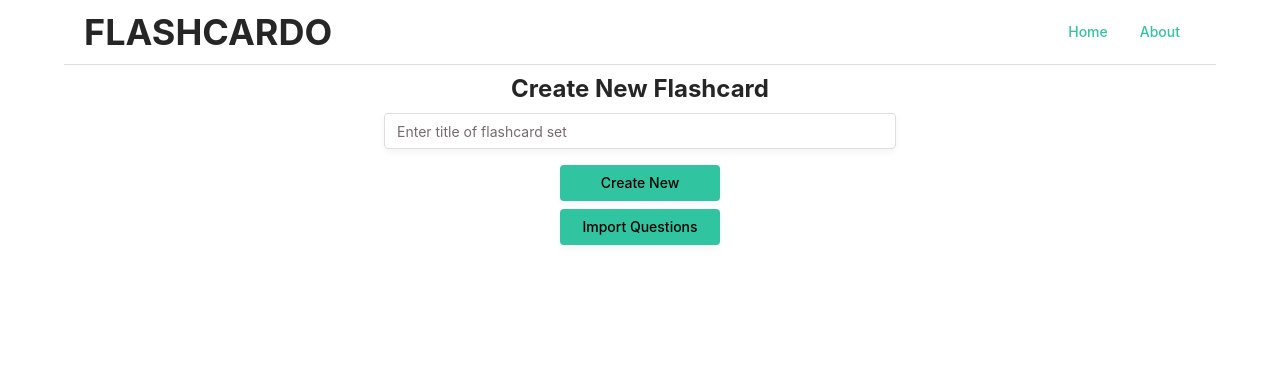
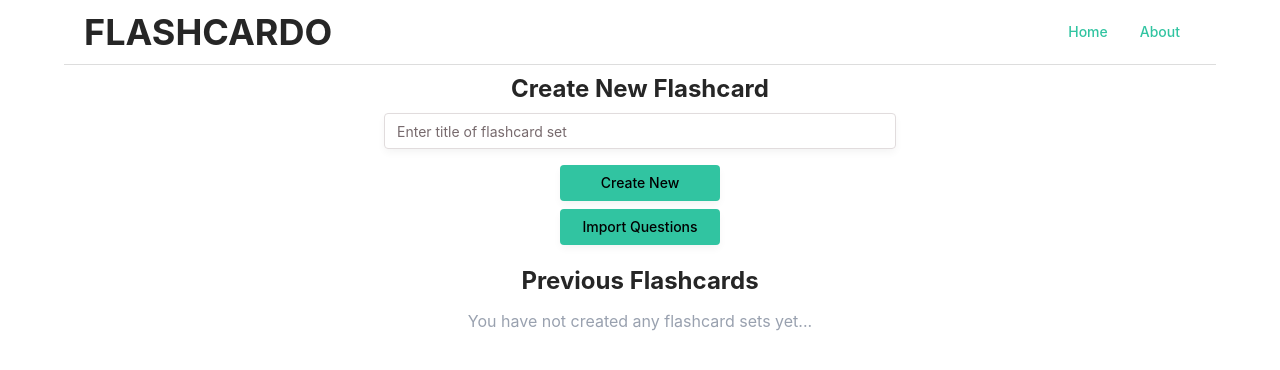
Before and after one commit to pokemau/flashcardo, a Next.js app: page / in a window 1280 px wide. Shown: the top 370 px of the page. Built offline with nearby package versions, Linux system fonts and the light colour scheme.

Commit message:
Show previous flashcard sets made

```diff
--- /dev/null
+++ b/src/app/flashcard/page.tsx
@@ -0,0 +1,10 @@
+
+const Flashcard = () => {
+  return (
+    <div>
+      <h1>FLASHCARD</h1>
+    </div>
+  )
+}
+
+export default Flashcard;
--- a/src/app/page.tsx
+++ b/src/app/page.tsx
@@ -1,6 +1,7 @@
 'use client'
 
 import CreateNewCard from "@/components/home/CreateNewCard";
+import PreviousFlashcards from "@/components/home/PreviousFlashcards";
 import { questionsListAtom, titleSetsAtom } from "@/lib/atoms";
 import { useSetAtom } from "jotai";
 import { useEffect } from "react";
@@ -21,6 +22,9 @@ export default function Home() {
   }, []);
 
   return (
-    <CreateNewCard />
+    <>
+      <CreateNewCard />
+      <PreviousFlashcards />
+    </>
   );
 }
--- a/src/components/edit/QuestionsList.tsx
+++ b/src/components/edit/QuestionsList.tsx
@@ -8,9 +8,12 @@ import { useState } from "react";
 import EditQuestionDialog from "./EditQuestionDialog";
 import { toast } from "sonner";
 import { addTitleToTitleSetsLocalStorage } from "@/lib/utils";
+import { useRouter } from "next/navigation";
 
 
 const QuestionsList = () => {
+  const router = useRouter();
+
   const currTitle = useAtomValue(titleAtom);
 
   const [questionsList, setQuestionsList] = useAtom(questionsListAtom);
@@ -26,6 +29,7 @@ const QuestionsList = () => {
 
     localStorage.setItem(currTitle, JSON.stringify(questionsList));
     addTitleToTitleSetsLocalStorage(currTitle);
+    router.push('/flashcard');
   }
 
   return (
--- /dev/null
+++ b/src/components/home/PreviousFlashcards.tsx
@@ -0,0 +1,34 @@
+import { titleSetsAtom } from "@/lib/atoms"
+import { useAtomValue } from "jotai";
+import { Card } from "../ui/card";
+
+const PreviousFlashcards = () => {
+  const titleSets = useAtomValue(titleSetsAtom);
+
+  return (
+    <div className="mx-auto w-[70vw] max-w-[35rem] mt-5">
+
+      <h1 className="text-2xl font-bold text-center mb-2">Previous Flashcards</h1>
+      <div></div>
+
+      {titleSets.length ? (
+        titleSets.map((title) => (
+
+          <Card key={title}
+            className="py-2 px-4 mb-2 cursor-pointer hover:bg-primary/5">
+            <div>
+              <h1>{title}</h1>
+            </div>
+          </Card>
+        ))
+      ) : (
+
+        <div className="mt-3">
+          <h1 className="text-center text-gray-400">You have not created any flashcard sets yet...</h1>
+        </div>
+      )}
+    </div>
+  )
+}
+
+export default PreviousFlashcards
```
Also changed, not shown: src/app/about/page.tsx (added).
